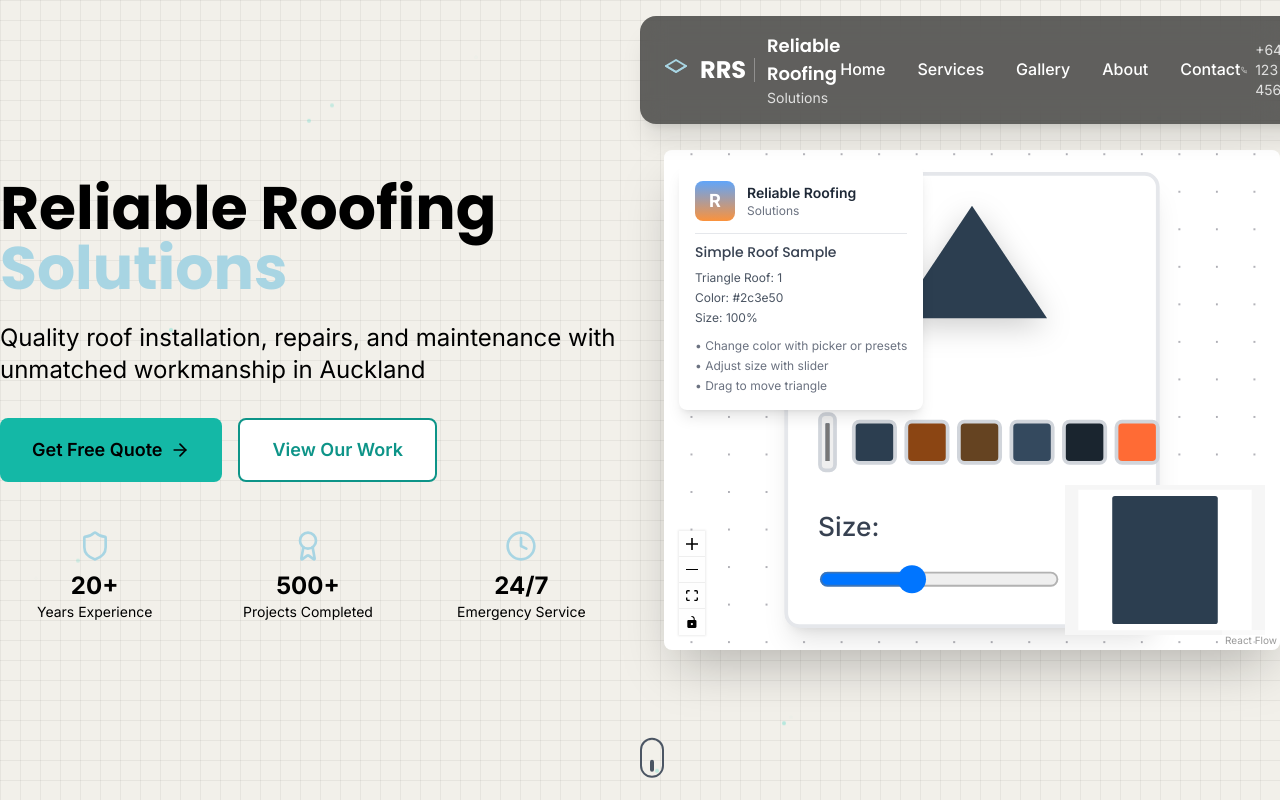
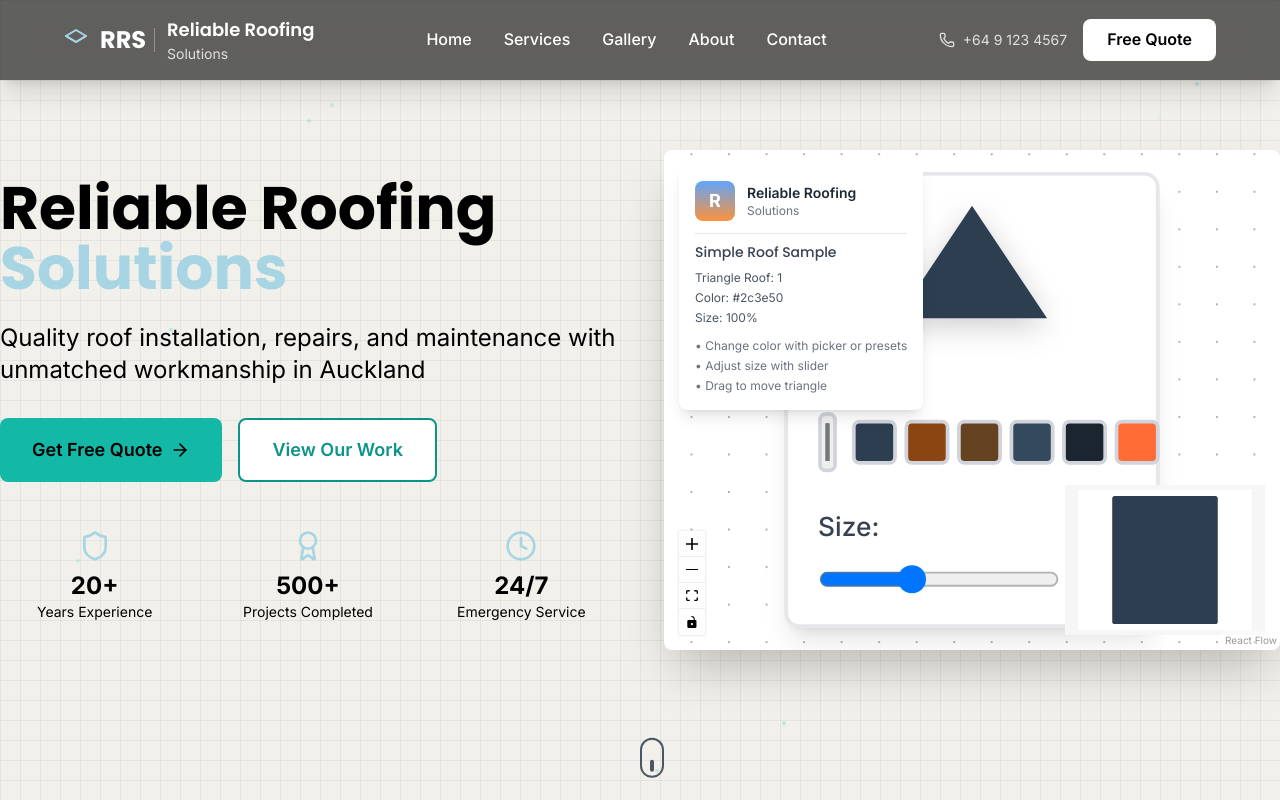
Before and after one commit to Daymisss/RRS_Realiable_Roofing_Solutions, a Next.js app: page / in a window 1280 px wide. Shown: the top 800 px of the page. Built offline with nearby package versions, Linux system fonts and the light colour scheme.

Commit message:
Make navigation bar full-width across the top of the page

```diff
--- a/src/components/Header.tsx
+++ b/src/components/Header.tsx
@@ -29,16 +29,14 @@
       initial={{ y: -100 }}
       animate={{ y: 0 }}
       transition={{ duration: 0.5 }}
-      className="fixed top-4 left-1/2 transform -translate-x-1/2 z-50 transition-all duration-300"
+      className="fixed top-0 left-0 right-0 z-50 transition-all duration-300"
     >
       <motion.div
-        className={`backdrop-blur-md rounded-2xl px-6 py-4 transition-all duration-300 ${
+        className={`backdrop-blur-md px-6 py-4 transition-all duration-300 ${
           isScrolled
             ? 'bg-black/80 shadow-2xl'
             : 'bg-black/60 shadow-xl'
         }`}
-        whileHover={{ scale: 1.02 }}
-        transition={{ duration: 0.2 }}
       >
         <div className="flex items-center justify-between max-w-6xl mx-auto">
           {/* Logo */}
```
